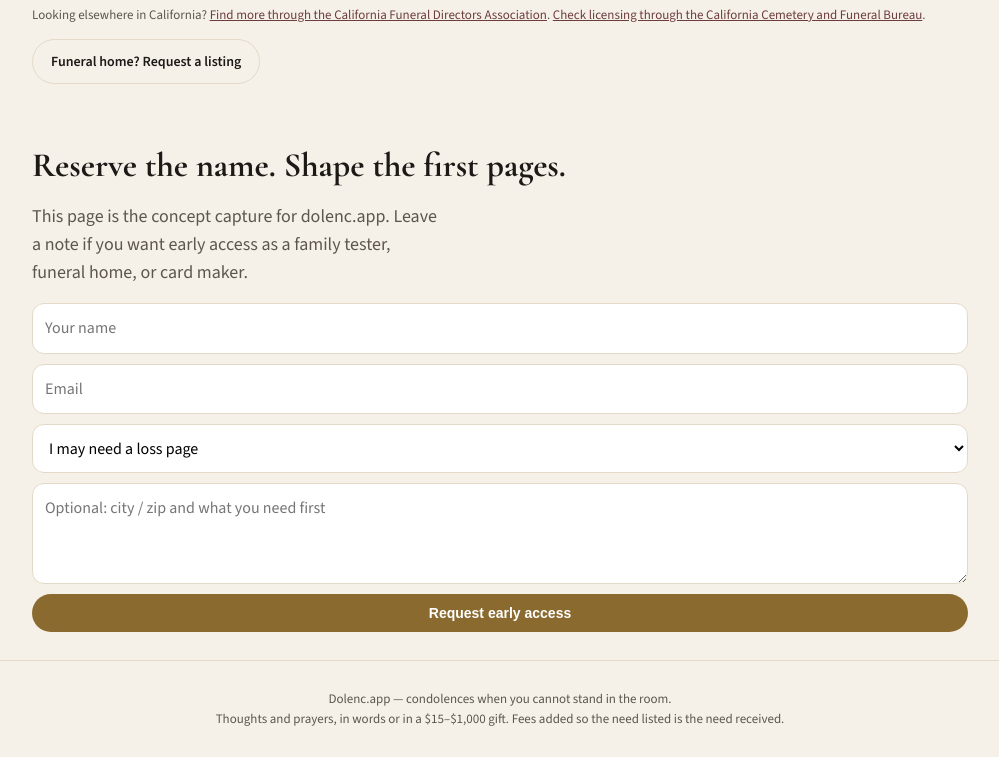
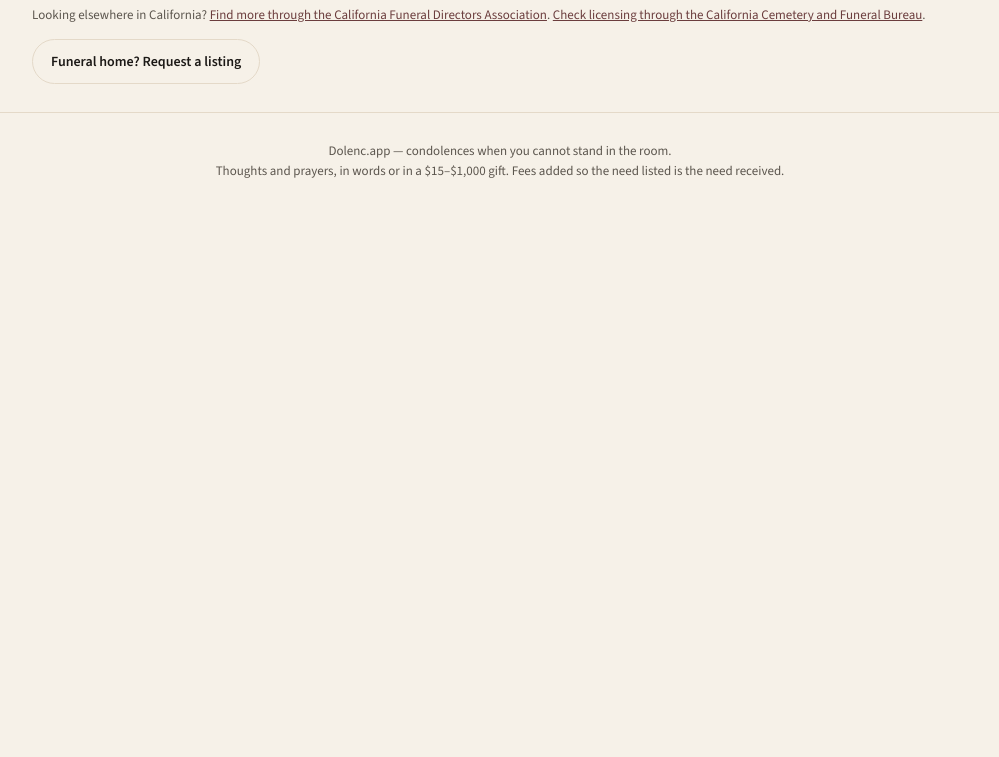
Before and after one commit to DSangHub/dolenc-app, a plain HTML site: page index.html in a window 1280 px wide. Shown: the part 5764-6521 px from the top of the page, without its empty margins (140-1139 px from the left). After the commit the page ends 5974 px from the top, so only its background shows below. Drawn offline with nearby package versions, Linux system fonts and the light colour scheme.

Commit message:
Remove outdated early-access signup section from Dolenc homepage

```diff
--- a/index.html
+++ b/index.html
@@ -140,7 +140,7 @@
       <a class="hide" href="#partners">Partners</a>
       <a class="directory-nav" href="#funeral-homes">Funeral homes</a>
       <a href="/auth.html" style="font-weight:700;">Signup / Sign in</a>
-      <a class="btn" href="#start">Create a hashtag</a>
+      <a class="btn" href="/auth.html?mode=signin">Create a hashtag</a>
     </nav>
   </header>
 
@@ -481,25 +481,10 @@
     </div>
     <p id="funeral-empty" class="card" hidden>No listings match your search. Try another city or choose all regions and cities.</p>
     <p class="hint">Looking elsewhere in California? <a href="https://www.cafda.org/" target="_blank" rel="noopener noreferrer">Find more through the California Funeral Directors Association</a>. <a href="https://www.cfb.ca.gov/" target="_blank" rel="noopener noreferrer">Check licensing through the California Cemetery and Funeral Bureau</a>.</p>
-    <p style="margin-top:14px;"><a class="btn ghost" href="#start">Funeral home? Request a listing</a></p>
+    <p style="margin-top:14px;"><a class="btn ghost" href="/auth.html?mode=signin">Funeral home? Request a listing</a></p>
   </section>
 
-  <section id="start">
-    <h2>Reserve the name. Shape the first pages.</h2>
-    <p class="lede" style="margin:0;">This page is the concept capture for dolenc.app. Leave a note if you want early access as a family tester, funeral home, or card maker.</p>
-    <form class="signup" onsubmit="event.preventDefault(); this.querySelector('button').textContent='Noted — thank you.';">
-      <input type="text" name="name" placeholder="Your name" required />
-      <input type="email" name="email" placeholder="Email" required />
-      <select name="role">
-        <option value="family">I may need a loss page</option>
-        <option value="friend">I want to send condolences</option>
-        <option value="funeral">Funeral home</option>
-        <option value="cards">Card seller</option>
-      </select>
-      <textarea name="note" rows="3" placeholder="Optional: city / zip and what you need first"></textarea>
-      <button class="btn gold" type="submit">Request early access</button>
-    </form>
-  </section>
+
 
   <div class="cart-bar" id="cartBar">Cart: <span id="cartCount">0</span> · <span id="cartTotal">$0.00</span></div>
 
```
